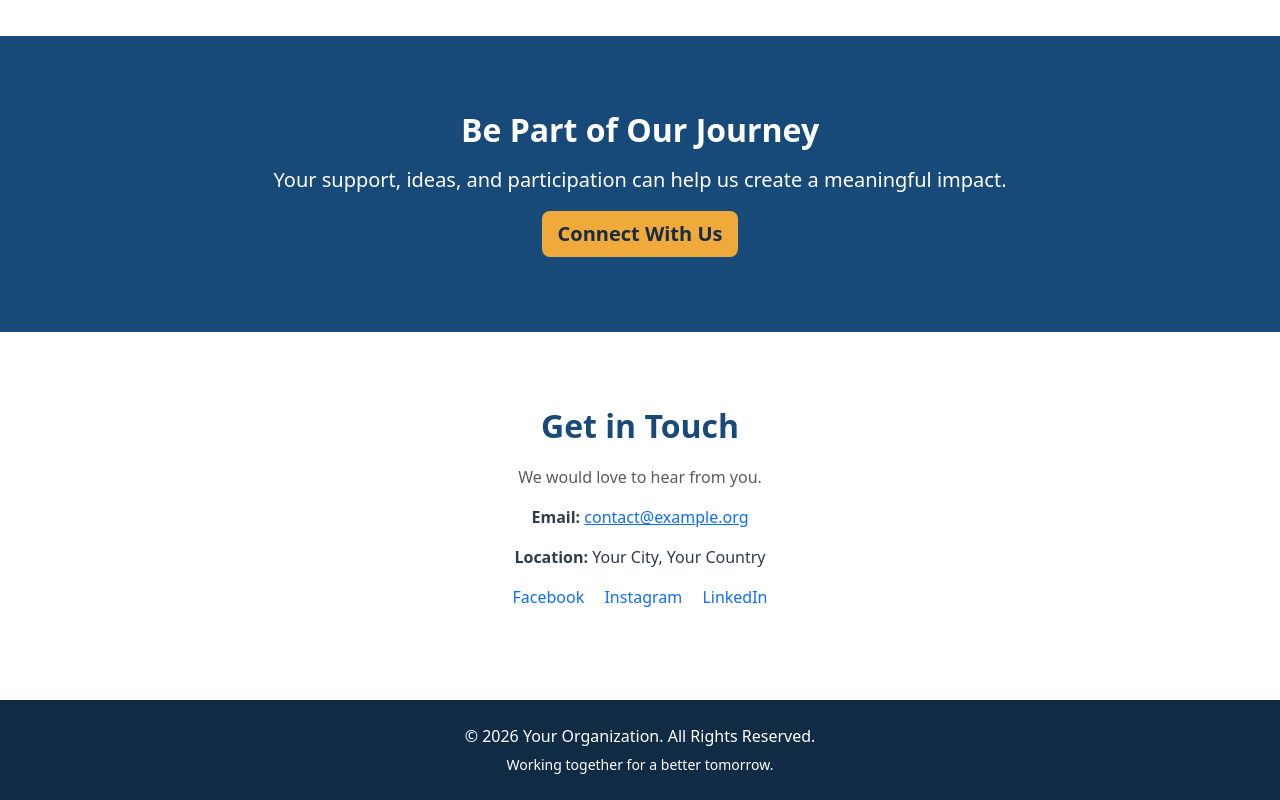
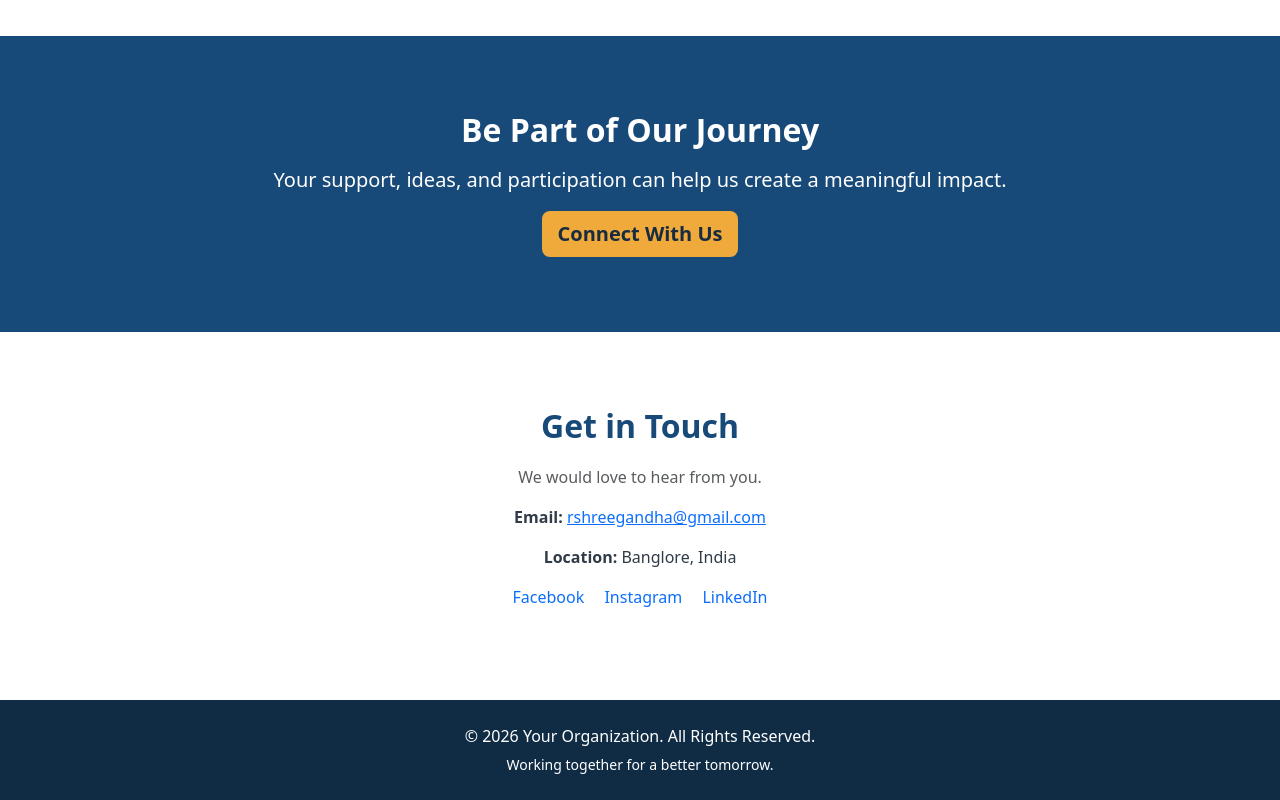
Before and after one commit to shreegandha-horticulture/greenring, a plain HTML site: page index.html in a window 1280 px wide. Shown: the part 2063-2863 px from the top of the page. Drawn offline with nearby package versions, Linux system fonts and the light colour scheme.

Commit message:
info added

```diff
--- a/index.html
+++ b/index.html
@@ -281,10 +281,10 @@
     </p>
 
     <p><strong>Email:</strong>
-      <a href="mailto:contact@example.org">contact@example.org</a>
+      <a href="mailto:rshreegandha@gmail.com">rshreegandha@gmail.com</a>
     </p>
 
-    <p><strong>Location:</strong> Your City, Your Country</p>
+    <p><strong>Location:</strong> Banglore, India</p>
 
     <p>
       <a href="#" class="text-decoration-none me-3">Facebook</a>
```
